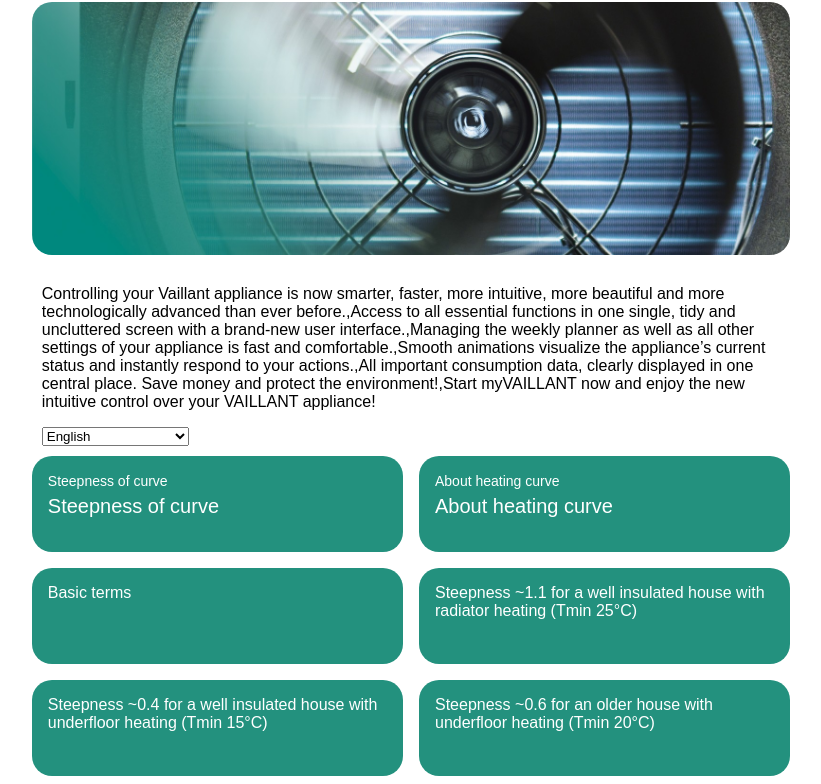
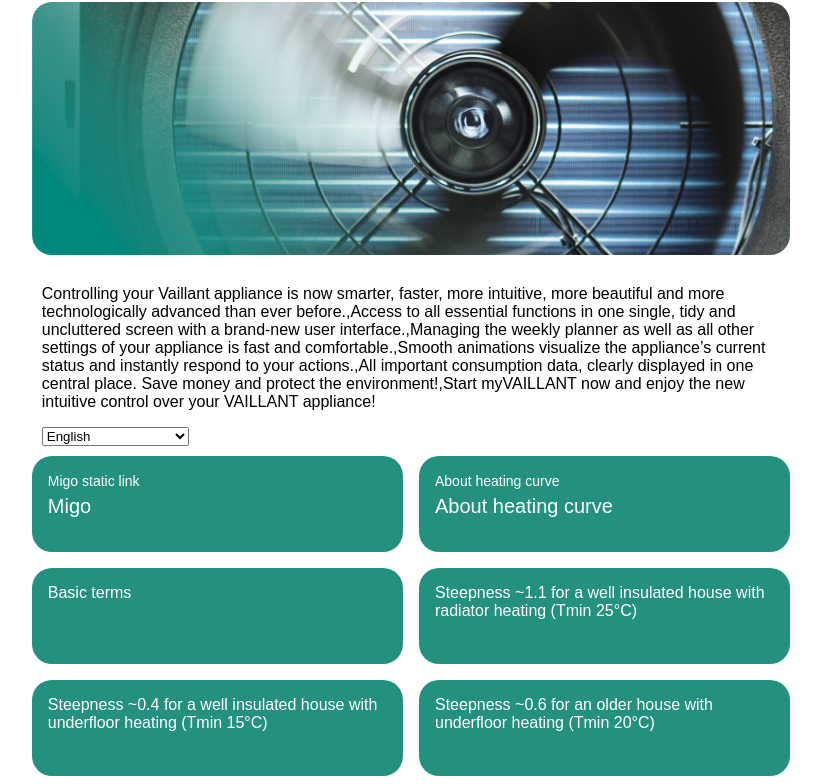
Before and after one commit to LuisBreuer/vg-iot-firebase-dev, a website with bundled scripts: page public/index.html in a window 1280 px wide. Shown: the part 86-870 px from the top of the page, without its empty margins (259-1080 px from the left). Built offline with nearby package versions, Linux system fonts and the light colour scheme.

Commit message:
VAIL-1: Changed description of first card

```diff
--- a/public/index.html
+++ b/public/index.html
@@ -27,8 +27,8 @@
                 <div class="cards">
                     <a href="/migo">
                         <div class="card">
-                            <label class="card-subheader" data-i18n-key="settings.heatingCurveSettings.heatingCurveExpert.itemSteepness"></label>
-                            <p class="card-header" data-i18n-key="settings.heatingCurveSettings.heatingCurveExpert.itemSteepness"></p>
+                            <label class="card-subheader">Migo static link</label>
+                            <p class="card-header">Migo</p>
                         </div>
                     </a>
                     <a href="/subPages/subPageTwo.html">
```
